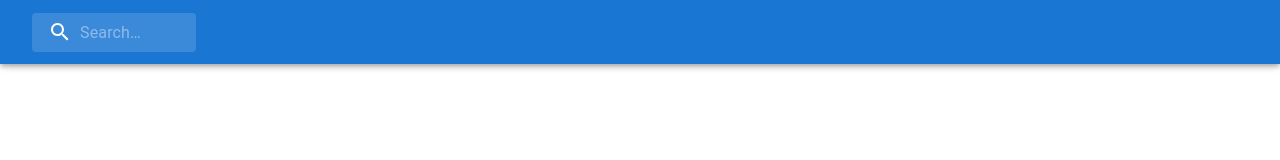
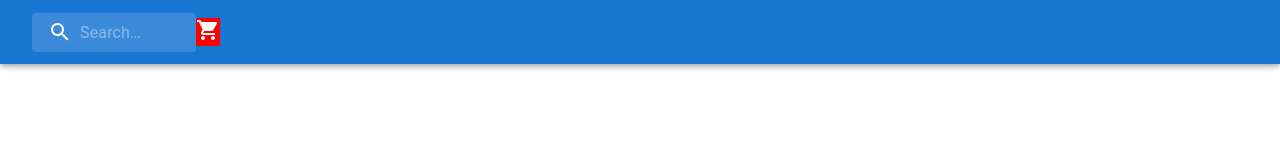
Before and after one commit to taddy569/mini-dictionary, a React (Create React App) app: page / in a window 1280 px wide. Shown: the top 160 px of the page. Built offline with nearby package versions, Linux system fonts and the light colour scheme.

Commit message:
create shoppingCart icon component

```diff
--- /dev/null
+++ b/src/components/base/ShoppingCart/CartIconWrapper/CartIconWrapper.tsx
@@ -0,0 +1,13 @@
+import React from 'react'
+
+import ShoppingCartIcon from '@mui/icons-material/ShoppingCart'
+
+import StyleCartIconWrapper from './style'
+
+const CartIconWrapper = () => (
+  <StyleCartIconWrapper>
+    <ShoppingCartIcon />
+  </StyleCartIconWrapper>
+)
+
+export default CartIconWrapper
--- /dev/null
+++ b/src/components/base/ShoppingCart/CartIconWrapper/index.tsx
@@ -0,0 +1 @@
+export { default as CartIconWrapper } from './CartIconWrapper'
--- /dev/null
+++ b/src/components/base/ShoppingCart/CartIconWrapper/style.tsx
@@ -0,0 +1,7 @@
+import { styled } from '@mui/material/styles'
+
+const StyleWrapperCart = styled('div')(() => ({
+  backgroundColor: 'red',
+}))
+
+export default StyleWrapperCart
--- /dev/null
+++ b/src/components/base/ShoppingCart/ShoppingCart.tsx
@@ -0,0 +1,12 @@
+import React from 'react'
+
+import StyleShoppingCart from './style'
+import { CartIconWrapper } from './CartIconWrapper'
+
+const ShoppingCart = () => (
+  <StyleShoppingCart>
+    <CartIconWrapper />
+  </StyleShoppingCart>
+)
+
+export default ShoppingCart
--- /dev/null
+++ b/src/components/base/ShoppingCart/index.tsx
@@ -0,0 +1 @@
+export { default as ShoppingCart } from './ShoppingCart'
--- /dev/null
+++ b/src/components/base/ShoppingCart/style.tsx
@@ -0,0 +1,7 @@
+import { styled } from '@mui/material/styles'
+
+const StyleShoppingCart = styled('div')(() => ({
+  backgroundColor: 'yellowgreen',
+}))
+
+export default StyleShoppingCart
--- a/src/components/base/index.tsx
+++ b/src/components/base/index.tsx
@@ -1,2 +1,3 @@
 export { Search } from './Search'
+export { ShoppingCart } from './ShoppingCart'
 export { WrapperOutlet } from './WrapperOutlet'
--- a/src/components/composited/NavBar/NavBar.tsx
+++ b/src/components/composited/NavBar/NavBar.tsx
@@ -4,14 +4,15 @@ import Box from '@mui/material/Box'
 import AppBar from '@mui/material/AppBar'
 import Toolbar from '@mui/material/Toolbar'
 
-import { Search } from 'components/base'
+import { Search, ShoppingCart } from 'components/base'
 
 const NavBar = () => {
   return (
     <Box>
-      <AppBar>
+      <AppBar color="primary">
         <Toolbar>
           <Search />
+          <ShoppingCart />
         </Toolbar>
       </AppBar>
     </Box>
```
